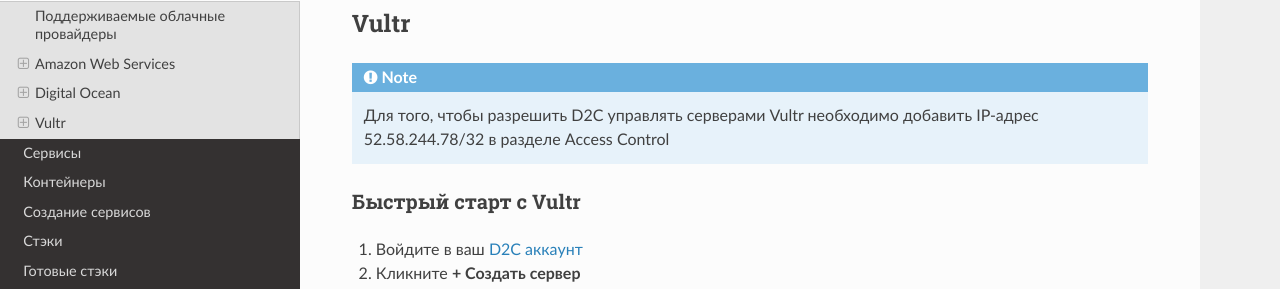
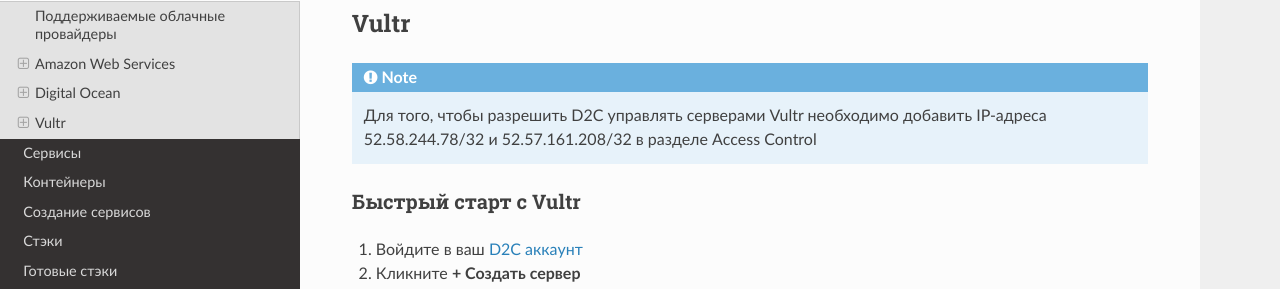
Before and after one commit to d2cio/docs-ru, an MkDocs documentation site: the page built from docs/getting-started/cloud-providers.md, in a window 1280 px wide and 900 px high, scrolled down 2022 px. Shown: the part 159-448 px from the top of the window. Built offline with MkDocs 1.6.1, drawn with Linux system fonts in a browser that asks for light colours; nearby versions of some CDN libraries; old or Windows-style settings are respelled for this version of MkDocs.

Commit message:
added new IP for Vultr

```diff
--- a/docs/getting-started/cloud-providers.md
+++ b/docs/getting-started/cloud-providers.md
@@ -83,7 +83,7 @@
 
 !!! note
 
-    Для того, чтобы разрешить D2C управлять серверами Vultr необходимо добавить IP-адрес 52.58.244.78/32 в разделе Access Control
+    Для того, чтобы разрешить D2C управлять серверами Vultr необходимо добавить IP-адреса 52.58.244.78/32 и 52.57.161.208/32 в разделе Access Control
 
 ### Быстрый старт с Vultr
 
```
